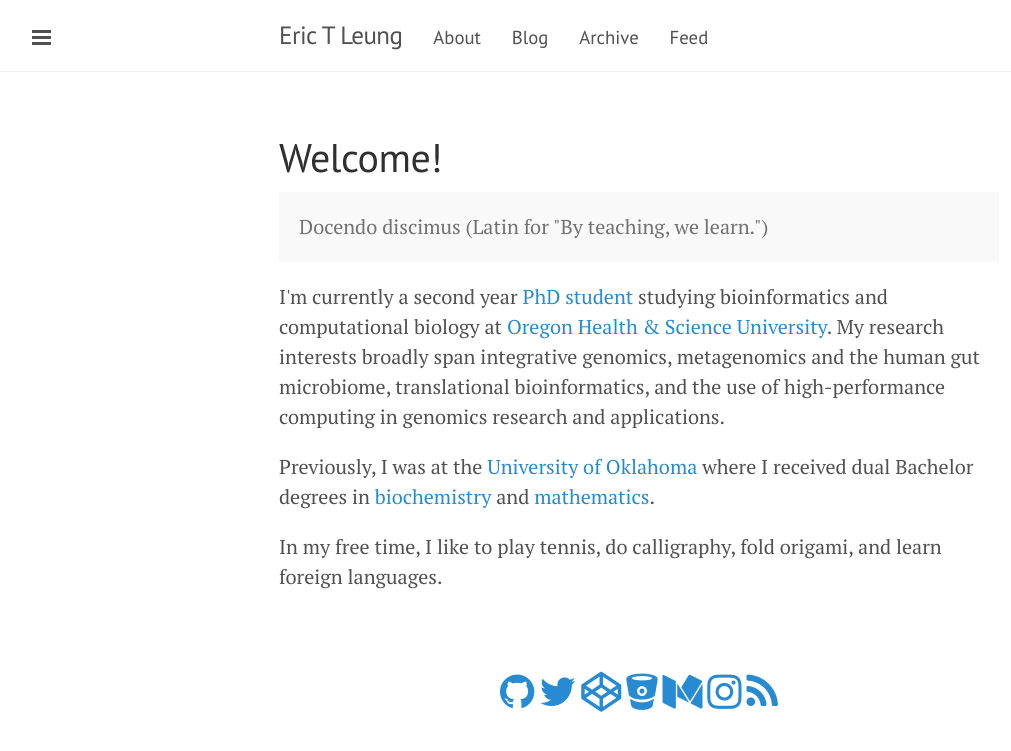
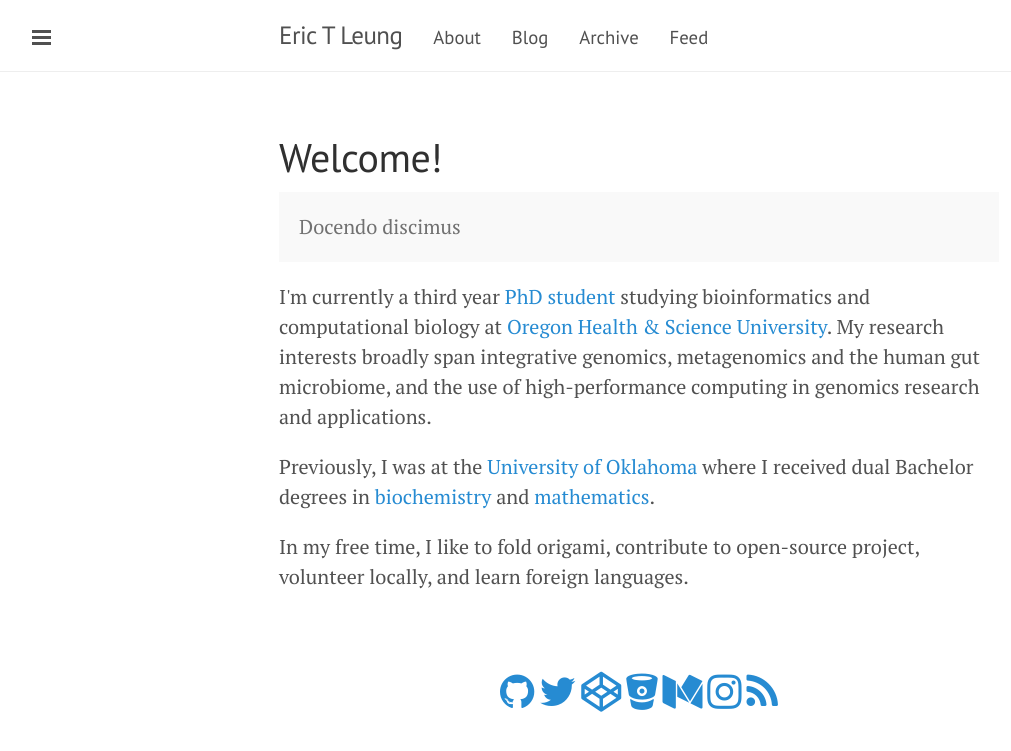
Before and after one commit to erictleung/erictleung.github.io, a Jekyll site: the page built from about.html, in a window 1280 px wide. Shown: the top 751 px of the page, without its empty margins (1-1012 px from the left). Built offline with Jekyll 4.4.1, drawn with Linux system fonts in a browser that asks for light colours; nearby versions of some CDN libraries.

Commit message:
Update About page on student status and hobbies

```diff
--- a/about.html
+++ b/about.html
@@ -6,19 +6,19 @@ description: Eric Leung is a PhD student in Bioinformatics and Computational Bio
 
 <h1 class="page-title">Welcome!</h1>
 
-<p class="message">Docendo discimus (Latin for "By teaching, we learn.")</p>
+<p class="message">Docendo discimus</p>
 
-<p>I'm currently a second year <a href="http://goo.gl/U9RcRX">PhD student</a>
+<p>I'm currently a third year <a href="http://goo.gl/U9RcRX">PhD student</a>
 studying bioinformatics and computational biology at <a
-href="http://goo.gl/IIk0ax">Oregon Health & Science University</a>. My research
+href="http://goo.gl/IIk0ax">Oregon Health &amp; Science University</a>. My research
 interests broadly span integrative genomics, metagenomics and the human gut
-microbiome, translational bioinformatics, and the use of high-performance
-computing in genomics research and applications.</p>
+microbiome, and the use of high-performance computing in genomics research and
+applications.</p>
 
 <p>Previously, I was at the <a href="http://goo.gl/aGq1Mi">University of
 Oklahoma</a> where I received dual Bachelor degrees in
 <a href="http://goo.gl/v2MiGW">biochemistry</a> and
 <a href="http://goo.gl/QAkNVE">mathematics</a>.</p>
 
-In my free time, I like to play tennis, do calligraphy, fold origami, and learn
-foreign languages.
+In my free time, I like to fold origami, contribute to open-source project,
+volunteer locally, and learn foreign languages.
```
